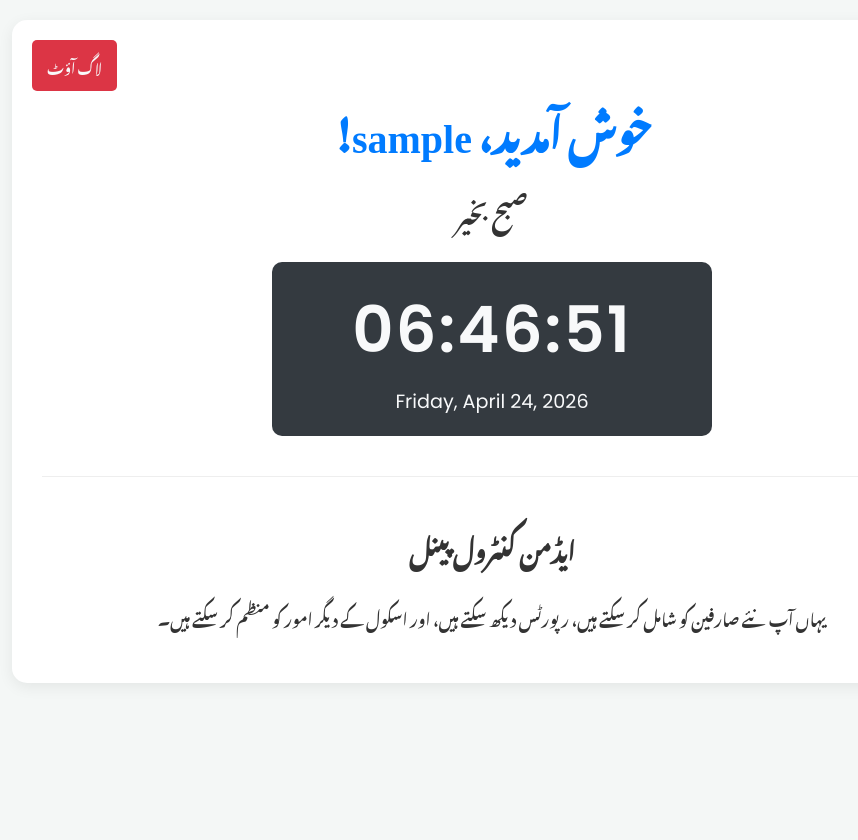
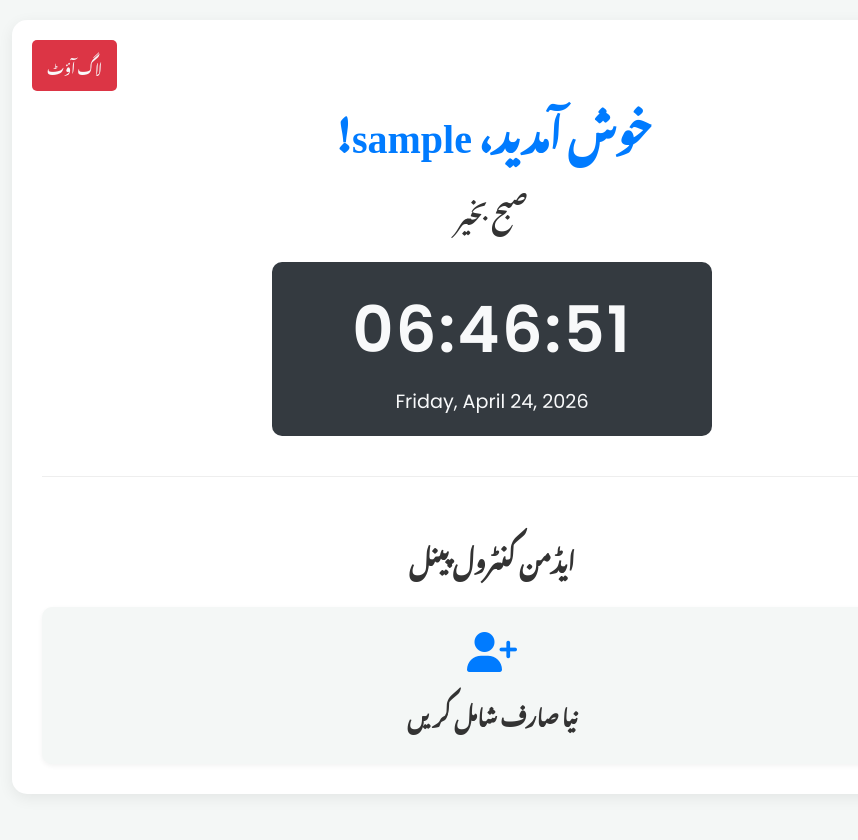
Before and after one commit to chanjumzia/pakeducate, a Flask app: template templates/admin_dashboard.html in a window 1280 px wide. Shown: the whole page, without its empty margins (148-1006 px from the left). Run offline with Flask 3, Linux system fonts and the light colour scheme; the template is opened without the code that fills it: most values are stand-ins (such as "Sample title", 1, 10 or a date in 2020); some web fonts are replaced.

Commit message:
feat: Add 'Create New User' card to admin dashboard

```diff
--- a/templates/admin_dashboard.html
+++ b/templates/admin_dashboard.html
@@ -12,6 +12,8 @@
     <style>
         :root {
             --primary-color: #007bff;
+            --secondary-color: #6c757d;
+            --success-color: #28a745;
             --sidebar-bg: #343a40;
             --background-color: #f4f7f6;
             --card-bg: #ffffff;
@@ -99,12 +101,43 @@
             margin-top: 10px;
         }
 
-        /* Add placeholder for future content */
         .main-content {
             margin-top: 40px;
             border-top: 1px solid #eee;
-            padding-top: 20px;
+            padding-top: 30px;
             font-family: var(--font-urdu);
+        }
+
+        .action-grid {
+            display: grid;
+            grid-template-columns: repeat(auto-fit, minmax(200px, 1fr));
+            gap: 20px;
+            margin-top: 20px;
+        }
+
+        .action-card {
+            background-color: var(--background-color);
+            padding: 25px;
+            border-radius: 10px;
+            text-decoration: none;
+            color: var(--text-color);
+            font-size: 1.3rem;
+            font-weight: 700;
+            display: flex;
+            flex-direction: column;
+            align-items: center;
+            justify-content: center;
+            transition: transform 0.2s, box-shadow 0.2s;
+            box-shadow: 0 2px 5px rgba(0,0,0,0.05);
+        }
+        .action-card:hover {
+            transform: translateY(-5px);
+            box-shadow: var(--shadow);
+        }
+        .action-card i {
+            font-size: 2.5rem;
+            margin-bottom: 15px;
+            color: var(--primary-color);
         }
 
     </style>
@@ -112,7 +145,7 @@
 <body>
 
     <div class="dashboard-container">
-        <a href="/logout" class="logout-btn">لاگ آؤٹ</a>
+        <a href="{{ url_for('logout') }}" class="logout-btn">لاگ آؤٹ</a>
 
         <h1>خوش آمدید، {{ username }}!</h1>
         <p id="greeting"></p>
@@ -124,8 +157,23 @@
 
         <div class="main-content">
             <h2>ایڈمن کنٹرول پینل</h2>
-            <p>یہاں آپ نئے صارفین کو شامل کر سکتے ہیں، رپورٹس دیکھ سکتے ہیں، اور اسکول کے دیگر امور کو منظم کر سکتے ہیں۔</p>
-            <!-- Future links/buttons will go here -->
+            <div class="action-grid">
+                <a href="{{ url_for('register') }}" class="action-card">
+                    <i class="fas fa-user-plus"></i>
+                    <span>نیا صارف شامل کریں</span>
+                </a>
+                <!-- Add other cards here in the future -->
+                <!--
+                <a href="#" class="action-card">
+                    <i class="fas fa-users"></i>
+                    <span>طلباء کا انتظام</span>
+                </a>
+                <a href="#" class="action-card">
+                    <i class="fas fa-file-invoice-dollar"></i>
+                    <span>فیس کا انتظام</span>
+                </a>
+                 -->
+            </div>
         </div>
 
     </div>
```
